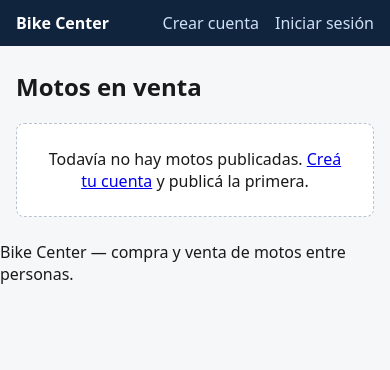
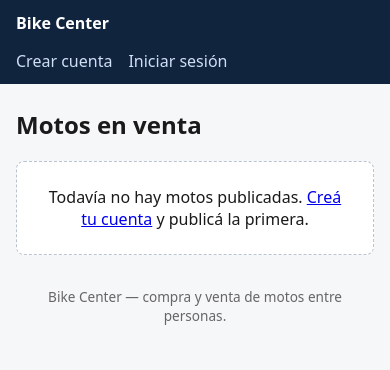
Before and after one commit to Facundo-Rainaudi/web-motos, a PHP site: page /index.php in a window 390 px wide. Shown: the top 370 px of the page. Run offline with PHP 8.4, Linux system fonts and the light colour scheme; data that the repository does not hold is empty; some libraries are stand-ins or nearby versions.

Commit message:
Etapa 5: responsive y checklist manual

```diff
--- a/public/css/style.css
+++ b/public/css/style.css
@@ -1,6 +1,6 @@
 /* public/css/style.css — estilos del sitio.
-   Etapa 1: lo mínimo para que las pantallas se lean bien en celular y
-   escritorio; el acabado responsive completo llega en la etapa 5 (RNF-2). */
+   Las reglas base cubren escritorio y celular con anchos fluidos; la sección
+   final (etapa 5, RNF-2) acomoda lo que se rompe en pantallas chicas. */
 
 * {
     box-sizing: border-box;
@@ -70,6 +70,15 @@ body {
 label {
     display: block;
     margin: 0.75rem 0 0.25rem;
+}
+
+/* Los campos heredan la tipografía del sitio: además de lucir mejor, evita
+   el zoom que iOS aplica al enfocar un campo con letra chica (etapa 5). */
+input,
+select,
+textarea {
+    font-family: inherit;
+    font-size: 1rem;
 }
 
 input {
@@ -252,6 +261,7 @@ input {
 
 .bike-description {
     white-space: pre-wrap; /* respeta los saltos de línea de la descripción */
+    overflow-wrap: anywhere; /* una URL pegada no desborda la pantalla */
 }
 
 .bike-meta {
@@ -478,3 +488,44 @@ input {
 .photo-slot.is-filled .photo-slot-hint {
     display: none;
 }
+
+/* Etapa 5: pantallas chicas y textos difíciles (RNF-2). Las grillas y las
+   imágenes ya son fluidas de las etapas anteriores; esto cubre lo que sigue
+   rompiendo en un celular. */
+
+/* Títulos y encabezados con palabras muy largas (una URL como título, por
+   ejemplo): se parten en vez de forzar desplazamiento horizontal. */
+h1,
+h2 {
+    overflow-wrap: break-word;
+}
+
+/* Pie de página: centrado, discreto y con el mismo ancho que el contenido. */
+.site-footer {
+    max-width: 640px;
+    margin: 2rem auto 0;
+    padding: 0 1rem 2rem;
+    color: #666666;
+    font-size: 0.85rem;
+    text-align: center;
+}
+
+/* Celulares (hasta 480px): la navegación del encabezado pasa a una segunda
+   fila en vez de apretarse, y el ✕ de quitar foto crece para alcanzarse
+   con el dedo. */
+@media (max-width: 480px) {
+    .site-header {
+        flex-wrap: wrap;
+    }
+
+    .site-nav {
+        width: 100%;
+        flex-wrap: wrap;
+        row-gap: 0.25rem;
+    }
+
+    .slot-remove {
+        width: 2.5rem;
+        height: 2.5rem;
+    }
+}
--- a/src/session.php
+++ b/src/session.php
@@ -79,6 +79,13 @@ function logout_user(): void
  */
 function require_login_or_redirect(string $destination = '/login.php'): void
 {
+    // Pantallas privadas sin caché del navegador: sin este encabezado, el
+    // botón "atrás" después de cerrar sesión puede restaurar la pantalla
+    // desde la caché y mostrar datos de una sesión que ya no existe. Con
+    // no-store el navegador la vuelve a pedir al servidor y, sin sesión,
+    // cae en los guards de abajo y termina en el login (etapa 5, RNF-3).
+    header('Cache-Control: no-store');
+
     $userId = current_user_id();
 
     if ($userId === null) {
```
Also changed, not shown: docs/decisions.md (+8 -0 lines), specs/01-bike-center/tasks.md (+21 -2 lines), docs/changelog.md.
